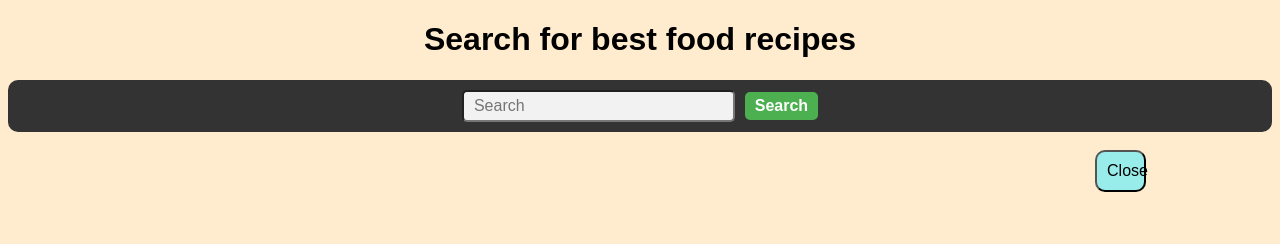
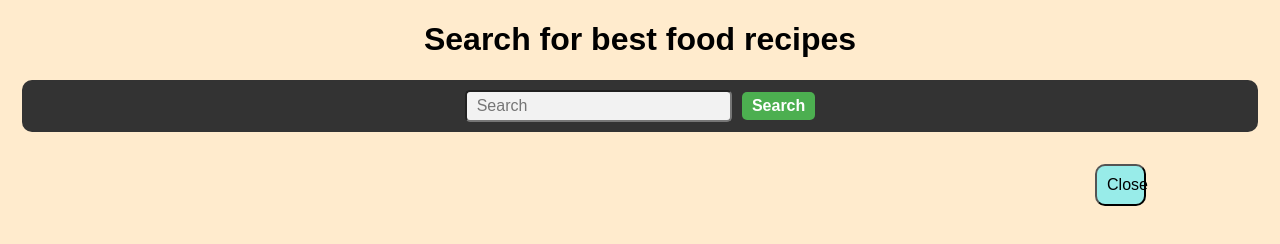
Before and after one commit to Tahir-Mughal/recipe-app, a plain HTML site: page index.html in a window 1280 px wide. Drawn offline with Linux system fonts and the light colour scheme; no server answers.

Commit message:
nav updated

```diff
--- a/style.css
+++ b/style.css
@@ -26,6 +26,7 @@ body {
     font-size: 16px;
     padding: 10px;
     gap: 10px;
+    margin: 1.1%;
 }
 
 .searchInput {
```
